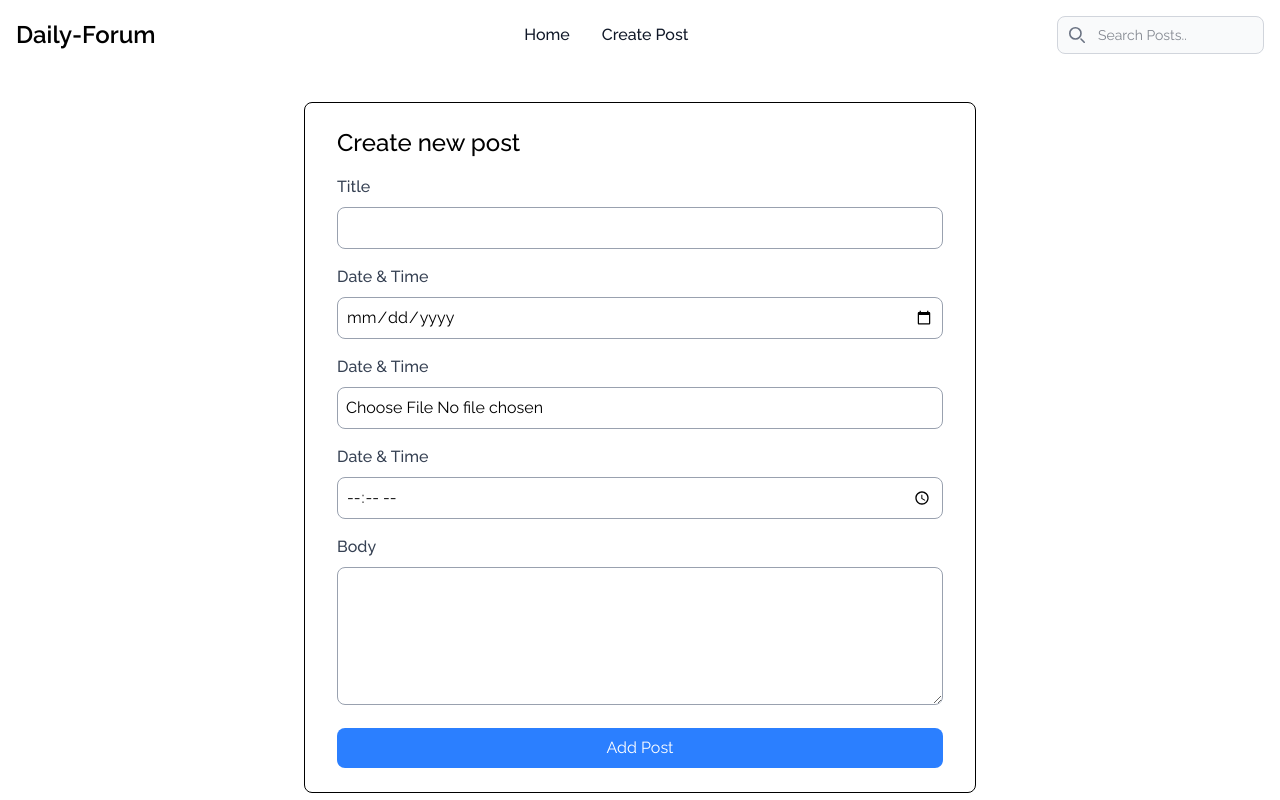
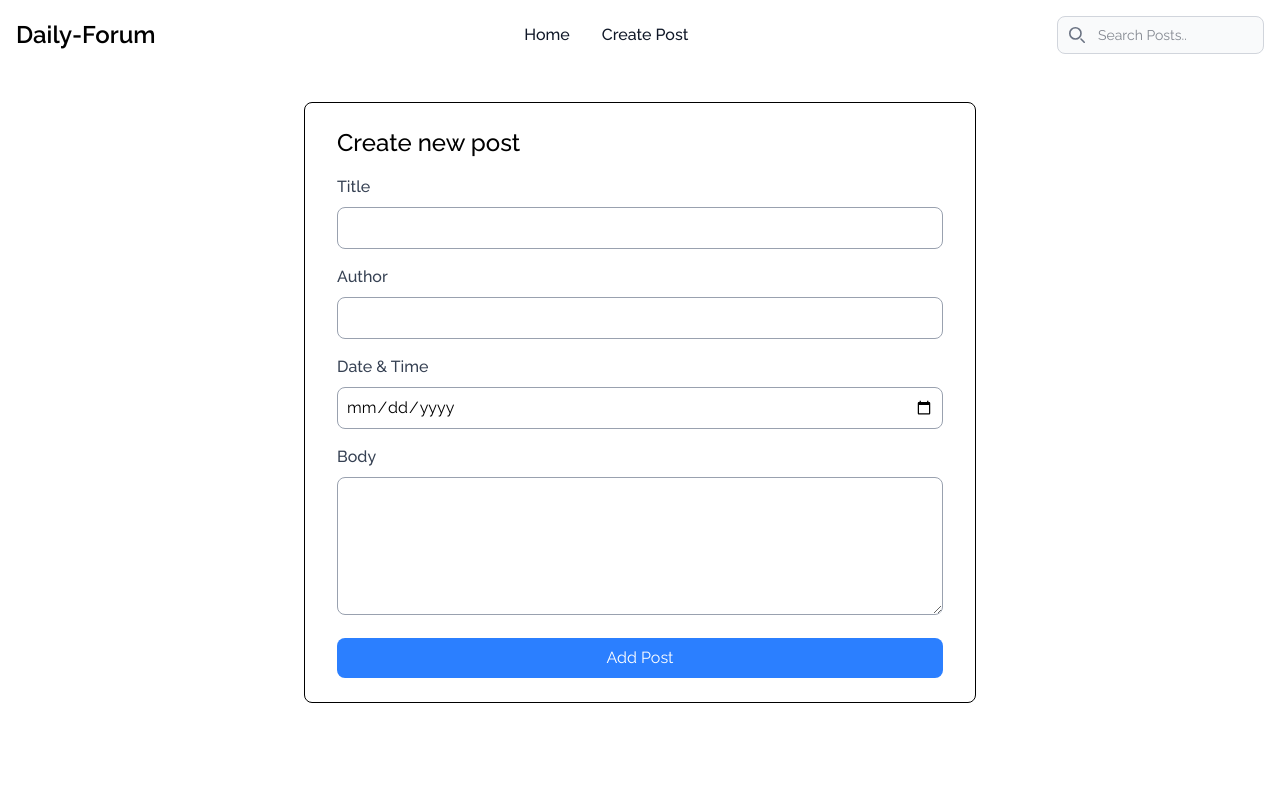
Before and after one commit to blaqnativity/dailyforum, a React (Vite) app: page /add-post in a window 1280 px wide. Shown: the top 800 px of the page. Built offline with nearby package versions, Linux system fonts and the light colour scheme.

Commit message:
form fixed and reads values now

```diff
--- a/src/App.jsx
+++ b/src/App.jsx
@@ -53,11 +53,9 @@ const App = () => {
   ]);
   const [newPost, setNewPost] = useState({
     title: "",
+    author: "",
     content: "",
-    author: "",
-    date: "",
     image: "",
-    readTime: "",
   });
   const [search, setSearch] = useState("");
   const [searchResults, setSearchResults] = useState([]);
--- a/src/pages/NewPost.jsx
+++ b/src/pages/NewPost.jsx
@@ -16,7 +16,24 @@ const NewPost = ({ handleSubmit, newPost, setNewPost }) => {
               class="border border-gray-400 p-2 w-full rounded-lg focus:outline-none focus:border-blue-400"
               name="title"
               value={newPost.title}
-              onChange={(e) => setNewPost(e.target.value)}
+              onChange={(e) =>
+                setNewPost({ ...newPost, [e.target.name]: e.target.value })
+              }
+            />
+          </div>
+          <div class="mb-4">
+            <label for="name" class="block text-gray-700 font-medium mb-2">
+              Author
+            </label>
+            <input
+              type="text"
+              id="title"
+              class="border border-gray-400 p-2 w-full rounded-lg focus:outline-none focus:border-blue-400"
+              name="author"
+              value={newPost.author}
+              onChange={(e) =>
+                setNewPost({ ...newPost, [e.target.name]: e.target.value })
+              }
             />
           </div>
           <div class="mb-4">
@@ -29,40 +46,25 @@ const NewPost = ({ handleSubmit, newPost, setNewPost }) => {
               class="border border-gray-400 p-2 w-full rounded-lg focus:outline-none focus:border-blue-400"
               name="date"
               value={newPost.date}
-              onChange={(e) => setNewPost(e.target.value)}
+              onChange={(e) =>
+                setNewPost({ ...newPost, [e.target.name]: e.target.value })
+              }
             />
           </div>
-          <div class="mb-4">
-            <label for="name" class="block text-gray-700 font-medium mb-2">
-              Date & Time
-            </label>
-            <input
-              type="file"
-              id="image"
-              name="image"
-              class="border border-gray-400 p-2 w-full rounded-lg focus:outline-none focus:border-blue-400"
-            />
-          </div>
-          <div class="mb-4">
-            <label for="name" class="block text-gray-700 font-medium mb-2">
-              Date & Time
-            </label>
-            <input
-              type="time"
-              id="time"
-              name="time"
-              class="border border-gray-400 p-2 w-full rounded-lg focus:outline-none focus:border-blue-400"
-            />
-          </div>
+
           <div class="mb-4">
             <label for="content" class="block text-gray-700 font-medium mb-2">
               Body
             </label>
             <textarea
               id="content"
-              name="content"
               class="border border-gray-400 p-2 w-full rounded-lg focus:outline-none focus:border-blue-400"
               rows="5"
+              name="content"
+              value={newPost.content}
+              onChange={(e) =>
+                setNewPost({ ...newPost, [e.target.name]: e.target.value })
+              }
             ></textarea>
           </div>
           <div>
```
